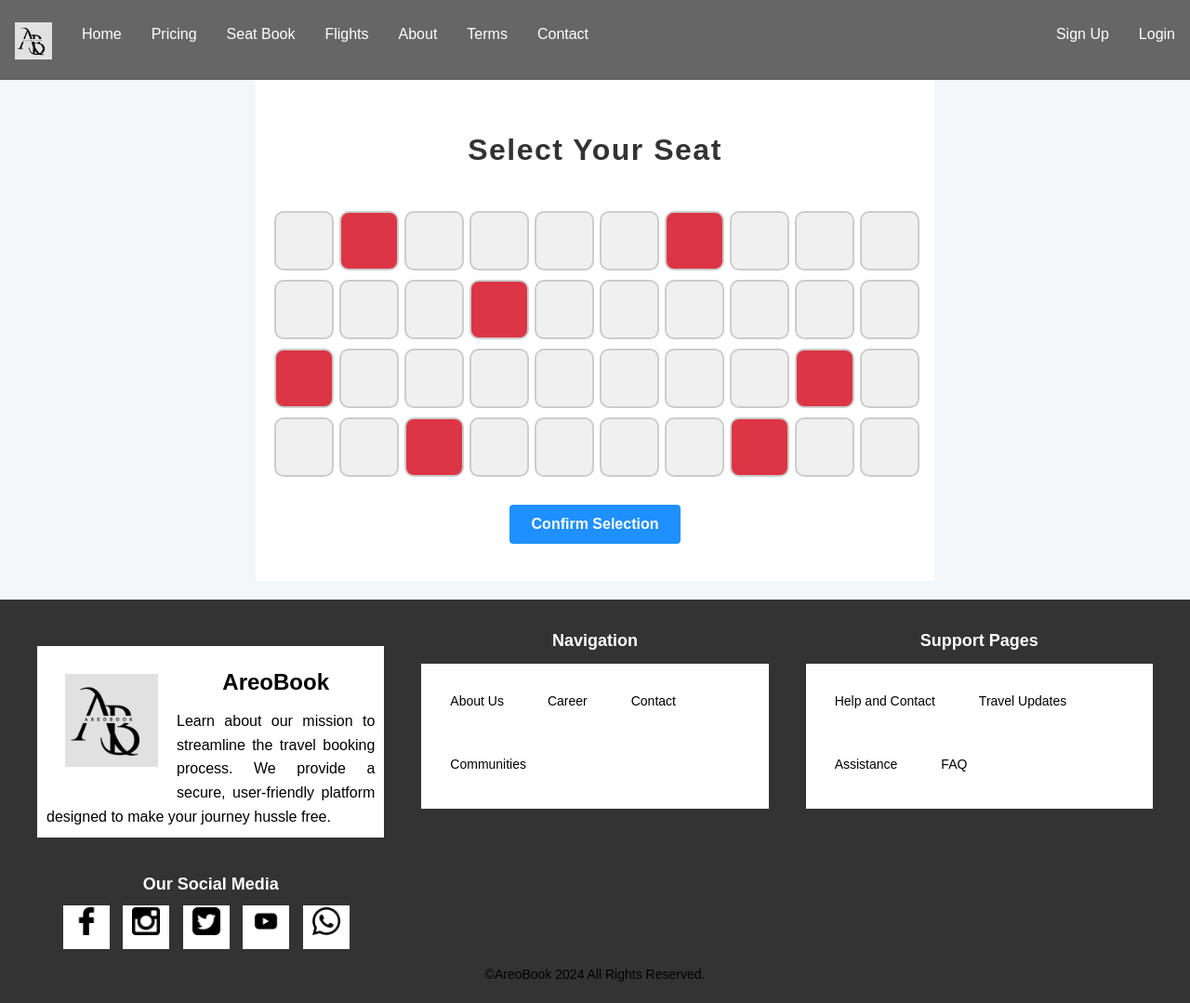
After one commit to dilmithp/aerobook, a PHP site: page /seat_booking.php in a window 1280 px wide. The commit adds this page. Shown: the whole page at 93% size. Run offline with PHP 8.4, Linux system fonts and the light colour scheme.

Commit message:
add seat select

```diff
--- /dev/null
+++ b/MLB_01.02_10.txt
@@ -0,0 +1,6 @@
+o Project Group ID - MLB_01.02_10
+o Batch No - 01.02
+o Topic - Airline Reservation System
+o Project link -
+Group member detail -
+01.
--- a/header.php
+++ b/header.php
@@ -39,6 +39,7 @@ session_start();
       <li><a href="index.php"><img src="img/logo.png" alt="home" width="40px"></a></li>
       <li><a class="active" href="index.php">Home</a></li>
       <li><a href="Flight_results.php">Pricing</a></li>
+      <li><a href="seat_booking.php">Seat Book</a></li>
       <li><a href="flights.php">Flights</a></li>
       <li><a href="about.php">About</a></li>
       <li><a href="terms.php">Terms</a></li>
--- /dev/null
+++ b/seat_booking.php
@@ -0,0 +1,158 @@
+<?php
+include_once 'header.php';
+if (session_status() == PHP_SESSION_NONE) {
+    session_start();
+}
+
+?>
+
+<!DOCTYPE html>
+<html lang="en">
+
+<head>
+    <meta charset="UTF-8">
+    <meta name="viewport" content="width=device-width, initial-scale=1.0">
+    <title>Select Your Seat - AreoBook</title>
+    <style>
+        body {
+            font-family: 'Poppins', sans-serif;
+            margin: 0;
+            padding: 0;
+            background-color: #f4f7fa;
+        }
+
+        main {
+            padding: 40px 20px;
+            background-color: #fff;
+            max-width: 1200px;
+            margin: 0 auto;
+            text-align: center;
+        }
+
+        h1 {
+            text-align: center;
+            margin-bottom: 40px;
+            font-size: 32px;
+            color: #333;
+            letter-spacing: 1.5px;
+        }
+
+        .seat-grid {
+            display: grid;
+            grid-template-columns: repeat(10, 60px);
+            gap: 10px;
+            justify-content: center;
+            margin-top: 20px;
+        }
+
+        .seat {
+            position: relative;
+            width: 60px;
+            height: 60px;
+            background-color: #f0f0f0;
+            border: 2px solid #ccc;
+            border-radius: 10px;
+            display: flex;
+            justify-content: center;
+            align-items: center;
+            font-size: 20px;
+            cursor: pointer;
+            transition: background-color 0.3s, border 0.3s;
+        }
+
+        .seat.selected {
+            background-color: #28a745;
+            border-color: #218838;
+            color: white;
+        }
+
+        .seat.occupied {
+            background-color: #dc3545;
+            color: white;
+            cursor: not-allowed;
+        }
+
+        .confirm-btn {
+            display: inline-block;
+            margin-top: 30px;
+            padding: 10px 20px;
+            background-color: #007bff;
+            color: white;
+            border-radius: 6px;
+            text-decoration: none;
+            font-weight: 600;
+            transition: background-color 0.3s ease;
+            cursor: pointer;
+        }
+
+        .confirm-btn:hover {
+            background-color: #0056b3;
+        }
+
+        @media (max-width: 768px) {
+            .seat-grid {
+                grid-template-columns: repeat(5, 60px);
+            }
+        }
+    </style>
+</head>
+
+<body>
+
+    <main>
+        <h1>Select Your Seat</h1>
+
+
+        <form id="seatForm" action="seat_details.php" method="POST">
+
+            <?php
+
+            $selectedSeats = isset($_SESSION['selectedSeats']) ? $_SESSION['selectedSeats'] : array();
+            ?>
+            <div class="seat-grid">
+                <?php
+
+                $occupiedSeats = ['A2', 'A7', 'B4', 'C1', 'C9', 'D3', 'D8'];
+
+
+                for ($row = 'A'; $row <= 'D'; $row++) {
+                    for ($num = 1; $num <= 10; $num++) {
+                        $seat = $row . $num;
+                        $isOccupied = in_array($seat, $occupiedSeats) ? 'occupied' : '';
+                        $isSelected = isset($_SESSION['selectedSeats']) && in_array($seat, $_SESSION['selectedSeats']) ? 'selected' : '';
+                        echo "<div class='seat $isOccupied $isSelected' data-seat='$seat'></div>";
+                    }
+                }
+                ?>
+            </div>
+            <input type="hidden" name="selectedSeats" id="selectedSeats">
+            <button type="submit" class="confirm-btn">Confirm Selection</button>
+        </form>
+    </main>
+
+    <script>
+        const seats = document.querySelectorAll('.seat');
+        const selectedSeatsInput = document.getElementById('selectedSeats');
+
+        seats.forEach(seat => {
+            seat.addEventListener('click', () => {
+                if (seat.classList.contains('occupied')) {
+                    alert('This seat is already booked. Please select another seat.');
+                } else {
+                    seat.classList.toggle('selected');
+                    updateSelectedSeats();
+                }
+            });
+        });
+
+        function updateSelectedSeats() {
+            const selectedSeats = [...document.querySelectorAll('.seat.selected')].map(seat => seat.getAttribute('data-seat'));
+            selectedSeatsInput.value = selectedSeats.join(',');
+        }
+    </script>
+
+</body>
+
+</html>
+
+<?php include_once 'footer.php'; ?>
```
Also changed, not shown: seat_details.php (added, +120 -0 lines).
